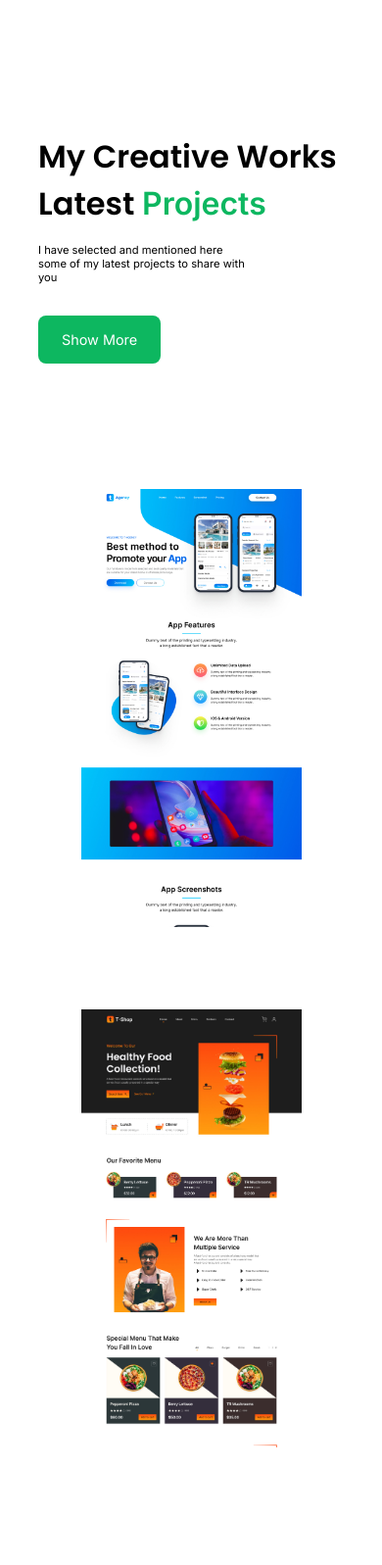
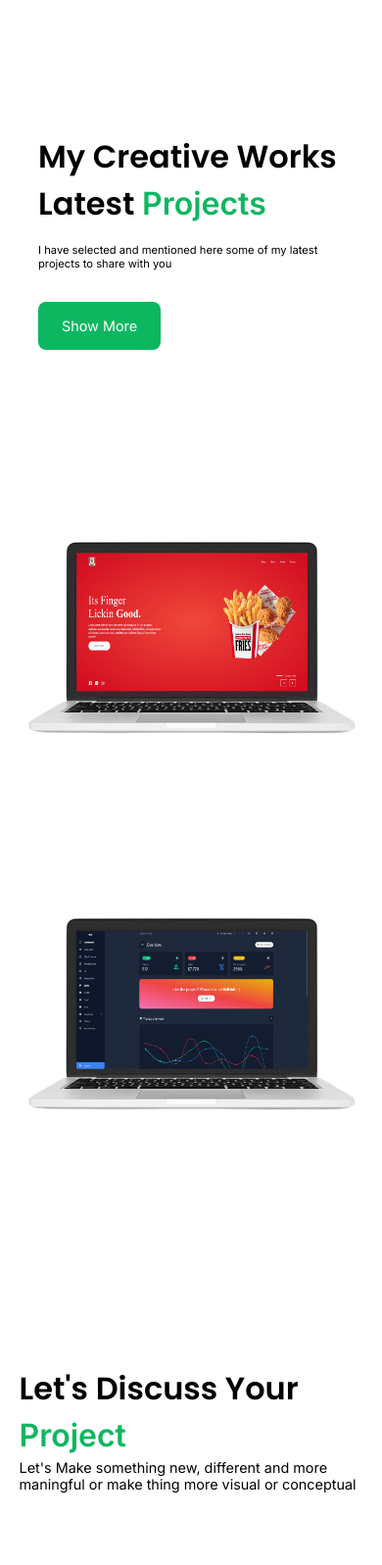
Before and after one commit to Nahrul/portfolio, a PHP site: page / in a window 390 px wide. Shown: the part 1660-3257 px from the top of the page at 98% size. Run offline with PHP 8.4, Linux system fonts and the light colour scheme.

Commit message:
ganti image

```diff
--- a/asset/index.css
+++ b/asset/index.css
@@ -267,10 +267,14 @@ portfolio
 ---------------------------------------*/
 main section#portfolio{
 	display: flex;
+	flex-direction: column;
 	justify-content: center;
 	align-items: center;
 	margin-top: 10rem;
+	margin-bottom: 1rem;
 	max-width: 80%;
+	text-align: center;
+
 }
 
 main section#portfolio .welcome h3{
@@ -286,7 +290,7 @@ main section#portfolio .welcome span{
 main section#portfolio .welcome p{
 	font-size: 0.9rem;
 	font-weight: 400;
-	width: 70%;
+	/* width: 70%; */
 	margin-top: 1rem;
 }
 main section#portfolio .welcome button{
@@ -297,6 +301,7 @@ main section#portfolio .welcome button{
 	border-style: none;
 	border-radius: 8px;
 	font-size: 0.9rem;
+	margin-bottom: 3rem;
 }
 
 main section#portfolio .portfolio{
@@ -308,17 +313,17 @@ main section#portfolio .portfolio{
 }
 
 main section#portfolio .portfolio .portfolio1{
-	width: 325px;
-	height: 547px;
-	background-image: url('./img/portfolio1.jpeg');
-	background-size: cover;
+	width: 100%;
+	height: 600px;
+	background-image: url('./img/portfolio1.png');
+	background-size: 100%;
 	background-repeat: no-repeat;
 }
 main section#portfolio .portfolio .portfolio2{
-	width: 325px;
-	height: 547px;
-	background-image: url('./img/portfolio2.jpeg');
-	background-size: cover;
+	width: 100vw;
+	height: 600px;
+	background-image: url('./img/portfolio2.png');
+	background-size: 100%;
 	background-repeat: no-repeat;
 }
 /*--------------------------------------------
@@ -653,6 +658,7 @@ responsive design
 	}
 	main section#portfolio{
 		flex-direction: column;
+		text-align: start;
 	}
 	main section#portfolio .welcome h3{
 		font-size: 2rem;
@@ -661,16 +667,18 @@ responsive design
 		font-size: 0.7rem;
 	}
 	main section#portfolio .portfolio .portfolio1{
-		width:225px;
-		height: 447px;
+		width: 100vw;
+		height: 300px;
+		background-size: 100%;
 		margin-bottom: 4rem;
 	}
 	main section#portfolio .portfolio{
 		flex-direction: column;
 	}
 	main section#portfolio .portfolio .portfolio2{
-		width: 225px;
-		height: 447px;
+		width: 100vw;
+		height: 300px;
+		background-size: 100%;
 	}
 	/*review*/
 	main section#reviews{
```
Also changed, not shown: asset/img/portfolio1.png (added), asset/img/portfolio2.png (added), 1 other file.
